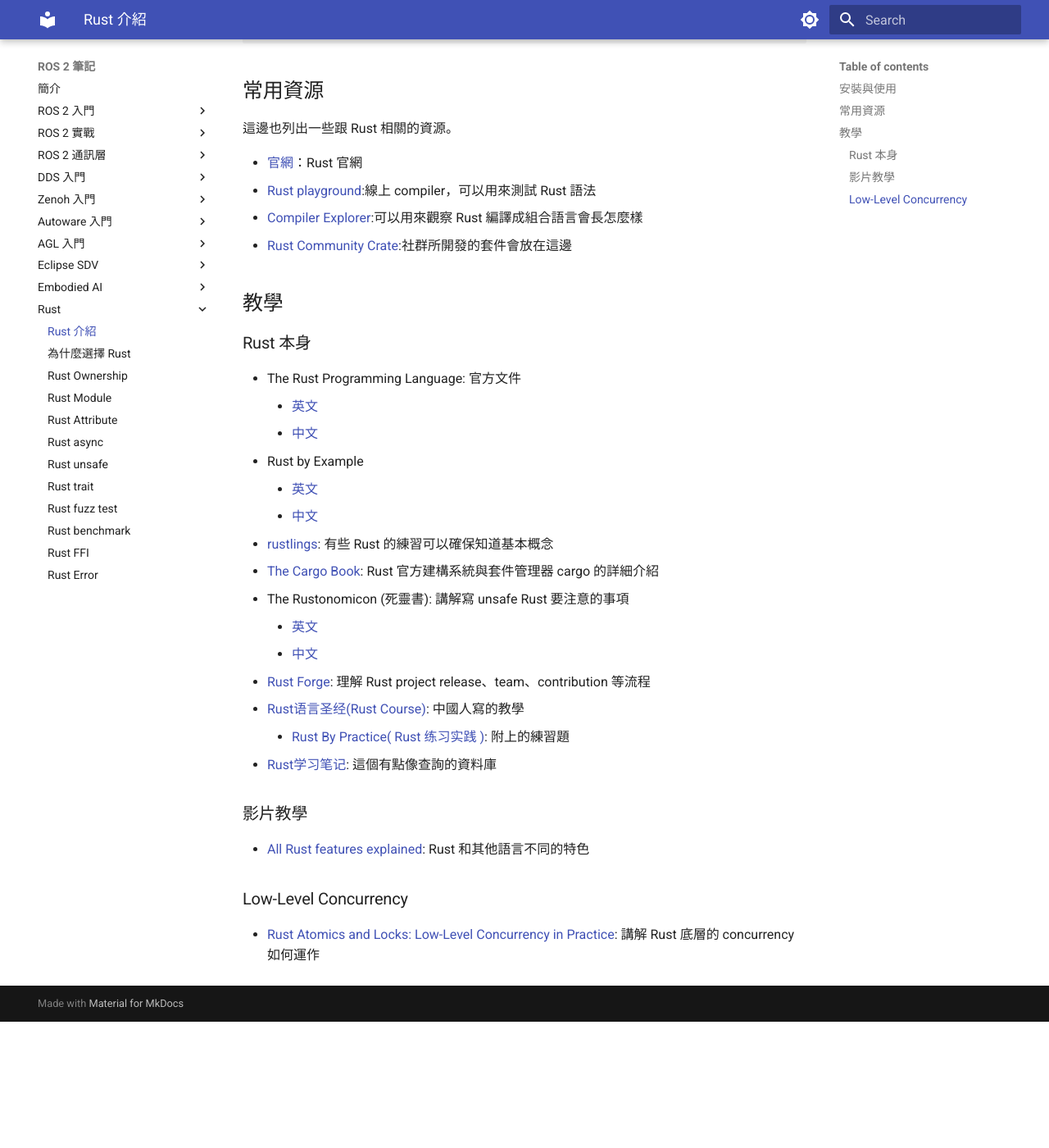
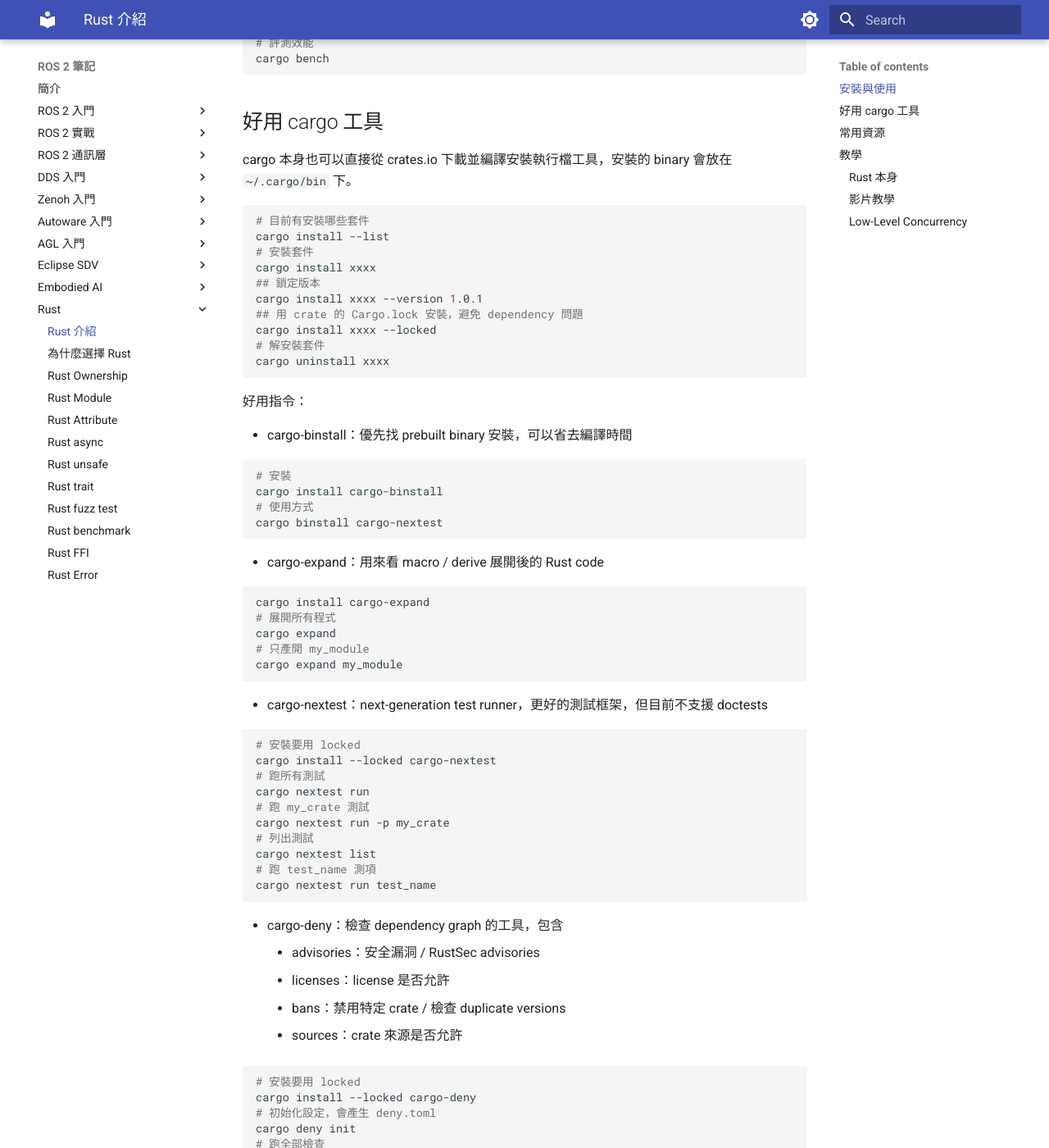
Before and after one commit to evshary/ros2-learning, an MkDocs documentation site: the page built from docs/rust/introduction.md, in a window 1280 px wide and 1400 px high, scrolled down 1361 px. Shown: the whole window at 82% size. Built offline with MkDocs 1.6.1 and Material for MkDocs 9.7.7, drawn with Linux system fonts in a browser that asks for light colours; before the commit the page ends 2607 px from its top, so only the background shows below that; some of the changed text lies outside the part shown.

Commit message:
Add cargo install commands
Signed-off-by: ChenYing Kuo <evshary@gmail.com>

````diff
--- a/docs/rust/introduction.md
+++ b/docs/rust/introduction.md
@@ -65,8 +65,89 @@ cargo clippy
 cargo -- -D warnings # 設定哪些等級的 lint 要報錯，預設是 warnings
 # 測試專案
 cargo test
+# 跑 doctests
+cargo test --doc
 # 評測效能
 cargo bench
+```
+
+## 好用 cargo 工具
+
+cargo 本身也可以直接從 crates.io 下載並編譯安裝執行檔工具，安裝的 binary 會放在 `~/.cargo/bin` 下。
+
+```bash
+# 目前有安裝哪些套件
+cargo install --list
+# 安裝套件
+cargo install xxxx
+## 鎖定版本
+cargo install xxxx --version 1.0.1
+## 用 crate 的 Cargo.lock 安裝，避免 dependency 問題
+cargo install xxxx --locked
+# 解安裝套件
+cargo uninstall xxxx
+```
+
+好用指令：
+
+* cargo-binstall：優先找 prebuilt binary 安裝，可以省去編譯時間
+
+```bash
+# 安裝
+cargo install cargo-binstall
+# 使用方式
+cargo binstall cargo-nextest
+```
+
+* cargo-expand：用來看 macro / derive 展開後的 Rust code
+
+```bash
+cargo install cargo-expand
+# 展開所有程式
+cargo expand
+# 只產開 my_module
+cargo expand my_module
+```
+
+* cargo-nextest：next-generation test runner，更好的測試框架，但目前不支援 doctests
+
+```bash
+# 安裝要用 locked
+cargo install --locked cargo-nextest
+# 跑所有測試
+cargo nextest run
+# 跑 my_crate 測試
+cargo nextest run -p my_crate
+# 列出測試
+cargo nextest list
+# 跑 test_name 測項
+cargo nextest run test_name
+```
+
+* cargo-deny：檢查 dependency graph 的工具，包含
+    * advisories：安全漏洞 / RustSec advisories
+    * licenses：license 是否允許
+    * bans：禁用特定 crate / 檢查 duplicate versions
+    * sources：crate 來源是否允許
+
+```bash
+# 安裝要用 locked
+cargo install --locked cargo-deny
+# 初始化設定，會產生 deny.toml
+cargo deny init
+# 跑全部檢查
+cargo deny check
+```
+
+* cargo-cache：管理 Cargo cache 中的東西，也就是 `~/.cargo`
+
+```bash
+# 安裝
+cargo install cargo-cache
+# 看目前 cache 狀況
+cargo cache
+# 移除所有 cache
+cargo cache --remove-dir all
 ```
 
 ## 常用資源
````
